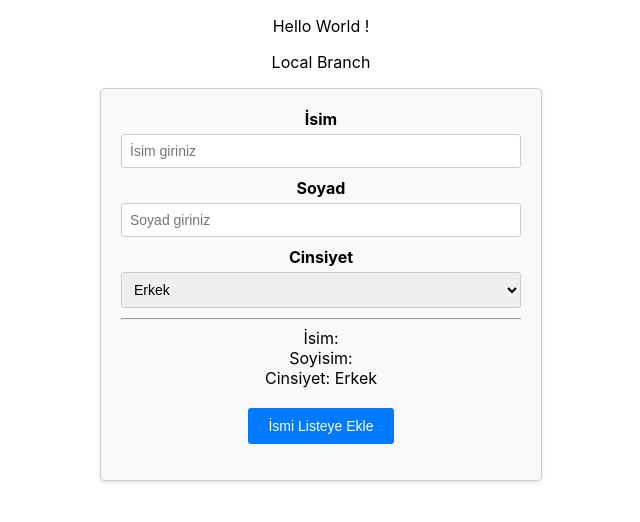
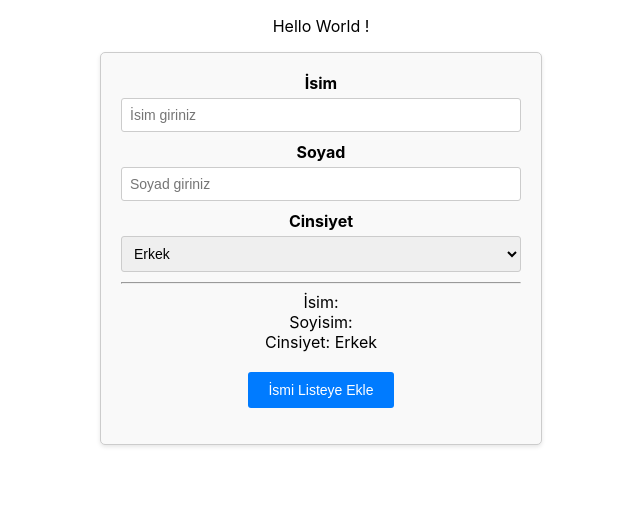
Before and after one commit to erenalparslan/Person-Form, a React (Create React App) app: page / in a window 1280 px wide. Shown: the top 522 px of the page, without its empty margins (319-959 px from the left). Built offline with nearby package versions, Linux system fonts and the light colour scheme.

Commit message:
LOCAL  BRANCH deleted : DEV

```diff
--- a/src/App.js
+++ b/src/App.js
@@ -12,7 +12,6 @@ function App() {
   return (
     <div className="App">
         <p>Hello World !</p>
-        <p>Local Branch</p>
       <Login/>
 
     </div>
```
